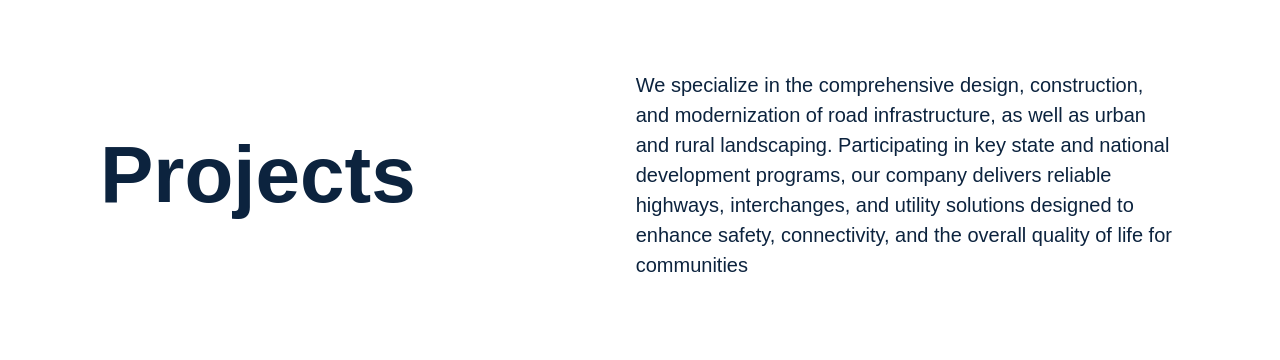
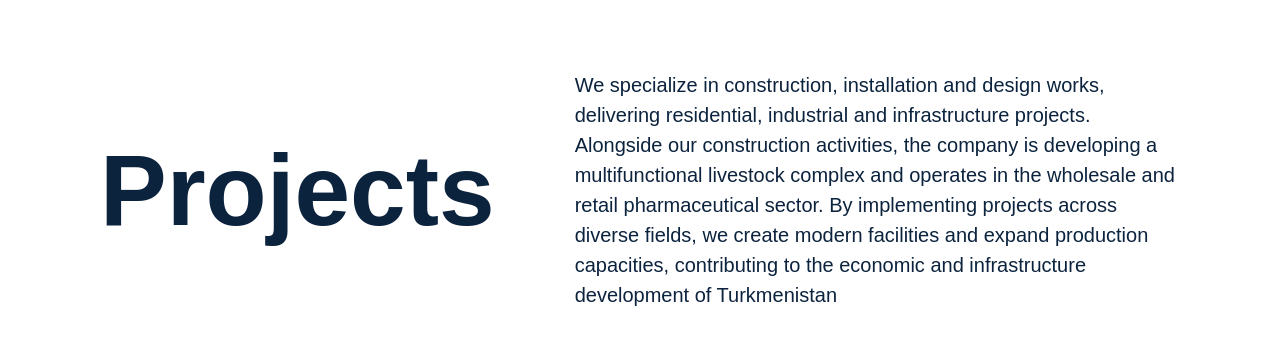
Before and after one commit to Lenabashimova/melhemli-turkmen, a Next.js app: page /en in a window 1280 px wide. Shown: the part 1202-1562 px from the top of the page. Built offline with nearby package versions, Linux system fonts and the light colour scheme; no server answers.

Commit message:
updated project component

```diff
--- a/src/components/section/Project/Project.tsx
+++ b/src/components/section/Project/Project.tsx
@@ -124,10 +124,10 @@ export default function Project() {
     return (
         <section
             id="process"
-            className="px-9 py-7.5 flex flex-col lg:gap-30 gap-12 lg:py-25 lg:px-25 lg:mb-10"
+            className="px-9 py-7.5 flex flex-col lg:gap-40 gap-12 lg:py-25 lg:px-25"
         >
-            <div className="text-[#0C233E] flex flex-col gap-10 lg:flex-row lg:justify-between items-center lg:gap-55">
-                <h1 className="font-semibold leading-14 text-[48px] lg:text-[80px] lg:leading-tight">
+            <div className="text-[#0C233E] flex flex-col gap-10 lg:flex-row lg:justify-between items-center lg:gap-20">
+                <h1 className="font-semibold leading-14 text-[48px] lg:text-[100px] lg:leading-tight">
                     {t.process.title}
                 </h1>
 
@@ -135,7 +135,7 @@ export default function Project() {
                     {t.process.subtitle}
                 </p>
 
-                <p className="hidden lg:flex lg:max-w-200 lg:text-[20px] lg:text-balance">
+                <p className="hidden lg:flex lg:max-w-250 lg:text-[20px] lg:text-balance">
                     {t.process.subtitle_lg}
                 </p>
             </div>
@@ -166,7 +166,7 @@ export default function Project() {
                                 duration: 0.4,
                                 ease: [0.4, 0, 0.2, 1],
                             }}
-                            className="absolute inset-0 grid gap-6 lg:flex lg:h-80 lg:justify-between"
+                            className="absolute inset-0 grid gap-6 lg:flex lg:h-80 lg:gap-10 lg:justify-center"
                         >
                             {visibleProjects.map((project) => {
                                 const translatedProject =
--- a/src/components/ui/Card/Card.tsx
+++ b/src/components/ui/Card/Card.tsx
@@ -16,7 +16,7 @@ export default function Card({title, subtitle, className, contentClassName, text
     return(
         <div className={`flex lg:flex-col items-center justify-center gap-6 rounded-3xl px-8 py-8 lg:px-10 bg-[#111B45] ${className}`}>
             <div className={`flex gap-4 items-center text-10 lg:text-[20px] ${contentClassName}`}>
-                <h3 className="text-white flex items-center justify-center text-center font-semibold leading-tight lg:text-[20px]">
+                <h3 className="text-white flex items-center justify-center text-center font-semibold leading-tight lg:text-[25px]">
                     {title}
                 </h3>
             </div>
--- a/src/i18n/en.ts
+++ b/src/i18n/en.ts
@@ -26,8 +26,8 @@ const EN = {
 
     process:{
         title:'Projects',
-        subtitle_lg:'We specialize in the comprehensive design, construction, and modernization of road infrastructure, as well as urban and rural landscaping. Participating in key state and national development programs, our company delivers reliable highways, interchanges, and utility solutions designed to enhance safety, connectivity, and the overall quality of life for communities',
-        subtitle:'We specialize in the comprehensive design, construction, and modernization of road infrastructure, as well as urban and rural landscaping'
+        subtitle_lg:'We specialize in construction, installation and design works, delivering residential, industrial and infrastructure projects. Alongside our construction activities, the company is developing a multifunctional livestock complex and operates in the wholesale and retail pharmaceutical sector. By implementing projects across diverse fields, we create modern facilities and expand production capacities, contributing to the economic and infrastructure development of Turkmenistan',
+        subtitle:'We specialize in construction and design, develop livestock production and pharmaceutical activities, creating modern facilities and contributing to the development of Turkmenistan'
     },
 
     testimonials:{
--- a/src/i18n/ru.ts
+++ b/src/i18n/ru.ts
@@ -26,8 +26,8 @@ const RU = {
 
     process:{
         title:'Проекты',
-        subtitle_lg:'Мы специализируемся на комплексном проектировании, строительстве и модернизации дорожно-транспортной инфраструктуры, а также благоустройстве городских и сельских территорий. Участвуя в реализации государственных национальных программ, наша компания создает надежные автомобильные дороги, развязки и современную инфраструктуру, направленную на повышение комфорта, безопасности и качества жизни населения.',
-        subtitle:'Мы специализируемся на комплексном проектировании, строительстве и модернизации дорожно-транспортной инфраструктуры, а также благоустройстве городских и сельских территорий'
+        subtitle_lg:'Мы специализируемся на строительно-монтажных и проектных работах, реализуя жилые, производственные и инфраструктурные проекты. Наряду со строительным направлением, компания развивает многофункциональный животноводческий комплекс и осуществляет деятельность в сфере оптовой и розничной торговли фармацевтической продукцией. Реализуя проекты в различных направлениях, мы создаём современные объекты и развиваем производственные мощности, внося вклад в экономическое и инфраструктурное развитие Туркменистана',
+        subtitle:'Мы специализируемся на строительстве и проектировании, развиваем животноводческое производство и фармацевтическое направление, создавая современные объекты и внося вклад в развитие Туркменистана'
     },
 
     testimonials:{
--- a/src/i18n/tm.ts
+++ b/src/i18n/tm.ts
@@ -26,8 +26,8 @@ const TM = {
 
     process:{
         title:'Proýektlarymyz',
-        subtitle_lg:'Biz köçeler, awtomobil ýollary we ulag baglanyşyklarynyň taslamalaryny düzmek, gurluşygyny geçirmek hem-de durkuny täzelemek boäunça, şeýle hem şäher we oba ýerlerini abadanlaşdyrmakda ýöriteleşýäris. Döwlet we milli maksatnamalaryny durmuşa geçirmäge işjeň gatnaşmak bilen, kompaniýamyz ilatymyzyň ýaşaýyş-durmuş şartlerini özgertmäge, gatnawlaryň howpsuzlygyny we rahatlygyny ýokarlandyrmaga gönükdirilen ygtybarly ýol-ulag altydüzümini döredýär',
-        subtitle:'Biz köçeler, awtomobil ýollary we ulag baglanyşyklarynyň taslamalaryny düzmek, gurluşygyny geçirmek hem-de durkuny täzelemek boäunça, şeýle hem şäher we oba ýerlerini abadanlaşdyrmakda ýöriteleşýäris'
+        subtitle_lg:'Biz gurluşyk-gurnama we taslama işlerinde ýöriteleşip, ýaşaýyş, önümçilik we infrastruktura taslamalaryny durmuşa geçirýäris. Gurluşyk ugry bilen bir hatarda, kompaniýa köpugurly maldarçylyk toplumyny ösdürýär hem-de derman önümleriniň lomaý we bölek söwdasy pudagynda iş alyp barýar. Dürli ugurlardaky taslamalary durmuşa geçirip, biz döwrebap desgalary döredýäris we önümçilik kuwwatlyklaryny ösdürýäris, Türkmenistanyň ykdysady we infrastruktura ösüşine öz goşandymyzy goşýarys',
+        subtitle:'Biz gurluşyk we taslama işlerinde ýöriteleşip, maldarçylyk önümçiligini we dermançylyk ugruny ösdürýäris hem-de döwrebap desgalary döredip, Türkmenistanyň ösüşine öz goşandymyzy goşýarys'
     },
 
     testimonials:{
```
